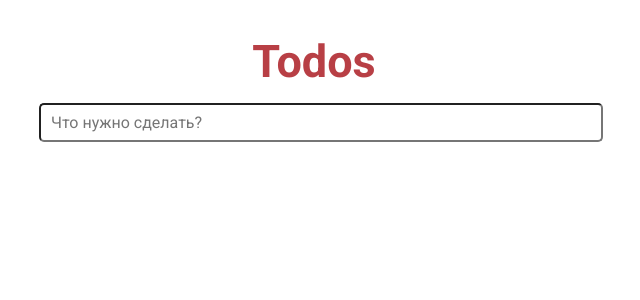
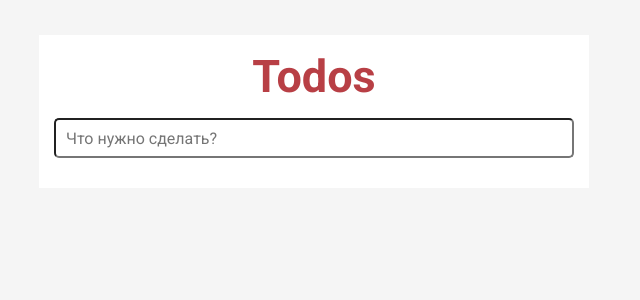
Before and after one commit to Kiraradi/My_ToDo_React, a React (Create React App) app: page / in a window 1280 px wide. Shown: the top 300 px of the page, without its empty margins (326-966 px from the left). Built offline with nearby package versions, Linux system fonts and the light colour scheme.

Commit message:
added add task functionality

```diff
--- a/src/UI/CheckBox/CheckBox.jsx
+++ b/src/UI/CheckBox/CheckBox.jsx
@@ -1,33 +1,49 @@
-import styled, {css} from "styled-components";
+import React from "react";
+
+import styled from "styled-components";
 import checkImg from '../../images/icon-check.png';
 import { COLORS } from "../../constants";
 
-const StyledCheckBox = styled.input`
-    display: none;
+const CheckBox = (props) => (
+    <StyledCheckBox>
+      <label>
+        <input type="checkbox" checked={props.active} onChange={props.changeActive} className="checkbox"/>
+      </label>
+    </StyledCheckBox>
+  )
 
-    &:after {
-        content: '';
-        width: 50px;
-        height: 50px;
-        background-color: red;
+export default CheckBox
+
+const StyledCheckBox = styled.div`
+    display: flex;
+    width: 30px;
+    height: 30px;
+
+    .checkbox {
+      width: 30px;
+      height: 30px;
+      border: 2px solid ${COLORS.black};
+      position: relative;
+      appearance: none;
+      cursor: pointer;
+      border-radius: 30px;
     }
-    .active {
-        background-image: url(checkImg);
-        background-position: center;
-        background-repeat: no-repeat;
-        background-size: 15px;
+
+    .checkbox:checked {
+      background-color: ${COLORS.white};
+    }
+
+    .checkbox:checked::before {
+      content: "";
+      display: flex;
+      width: 30px;
+      height: 30px;
+      position: absolute;
+      top: 0;
+      left: 0;
+      background-image: url(${checkImg});
+      background-position: center;
+      background-repeat: no-repeat;
+      background-size: 15px;
     }
 `;
-
-const CheckBox = ({active}) => {
-  return (
-    <StyledCheckBox
-        type="checkbox"
-        onChange={()=> {}}
-        checked={active}
-        className={active && 'active'}
-    />
-  )
-}
-
-export default CheckBox
--- a/src/components/TaskItem/TaskItem.jsx
+++ b/src/components/TaskItem/TaskItem.jsx
@@ -2,23 +2,31 @@ import React from "react";
 import styled from "styled-components";
 
 import { COLORS } from "../../constants";
+import CheckBox from "../../UI/CheckBox/CheckBox";
 
-const StyledTask = styled.li `
+const TaskItem = (props) => {
+  const {task, changeStatusTaskById} = props;
+
+  return (
+    <StyledTaskContainer>
+        <CheckBox
+          active={task.status}
+          changeActive={()=> changeStatusTaskById(task.id)}
+        />
+        {task.text}
+    </StyledTaskContainer>
+  )
+}
+
+export default TaskItem;
+
+const StyledTaskContainer = styled.li `
     display: flex;
+    width: 100%;
+    height: 50px;
     align-items: center;
     justify-content: space-between;
     padding: 0 10px;
     border: 1px solid ${COLORS.grey};
+    border-radius: 5px;
 `
-
-const TaskItem = (props) => {
-    React.useEffect(() => {}, [])
-  return (
-    <StyledTask>
-
-        {props.test}
-    </StyledTask>
-  )
-}
-
-export default TaskItem
--- a/src/components/TasksList/TasksList.jsx
+++ b/src/components/TasksList/TasksList.jsx
@@ -1,9 +1,23 @@
-import React from 'react'
+import styled from "styled-components";
+import TaskItem from "../TaskItem/TaskItem";
 
-const TasksList = ({tasksList}) => {
+const TasksList = (props) => {
   return (
-    <div>ToDoList</div>
+    <TaskListContainer>
+      {props.tasksList.map((task) => {
+        return <TaskItem task={task} changeStatusTaskById={props.changeStatusTaskById}/>
+      })}
+    </TaskListContainer>
   )
 }
 
 export default TasksList
+
+const TaskListContainer = styled.ul `
+  display: flex;
+  width: 100%;
+  flex-direction: column;
+  align-items: center;
+  justify-content: center;
+  gap: 10px;
+`
--- a/src/components/ToDo/ToDo.jsx
+++ b/src/components/ToDo/ToDo.jsx
@@ -5,13 +5,45 @@ import TodoForm from "../TodoForm/TodoForm";
 
 import { COLORS } from "../../constants";
 import CheckBox from "../../UI/CheckBox/CheckBox";
+import TasksList from "../TasksList/TasksList";
 
 
-export const StyledToDo = styled.div`
+const ToDo = () => {
+    const [tasksList, setTasksList] = useState([]);
+
+    const addTaskInList = (newTask) => {
+        setTasksList([...tasksList, newTask])
+    }
+
+    const changeStatusTaskById = (id) => {
+        const newTasksList = tasksList.map(task => {
+            if (task.id === id ) task.status = !task.status
+            return task;
+        })
+
+        setTasksList(newTasksList)
+    }
+
+    return (
+        <StyledToDo>
+            <h1 className="title">Todos</h1>
+            <TodoForm addTaskInList={addTaskInList}/>
+            <TasksList tasksList={tasksList} changeStatusTaskById={changeStatusTaskById}/>
+        </StyledToDo>
+    )
+}
+
+export default ToDo
+
+
+const StyledToDo = styled.div`
     display: flex;
     flex-direction: column;
     gap: 15px;
     margin-top: 35px;
+    width: 100%;
+    padding: 15px;
+    background-color: ${COLORS.white};
     max-width: 550px;
     margin-left: auto;
     margin-right: auto;
@@ -21,30 +53,3 @@ export const StyledToDo = styled.div`
         color: ${COLORS.red};
     }
 `
-const StyledTitle = styled.h1 `
-    font-size: 45px;
-    color: ${COLORS.red};
-`
-const ToDo = () => {
-    const [tasksList, setTasksList] = useState([]);
-
-    const addTaskInList = (newTask) => {
-        setTasksList([...tasksList, newTask])
-    }
-
-    return (
-        <StyledToDo>
-            {/* <StyledTitle>Todos</StyledTitle> */}
-            <h1 className="title">Todos</h1>
-
-            <CheckBox active={true}/>
-            <TodoForm addTaskInList={addTaskInList}/>
-            {tasksList.map((task, index) => {
-                console.log(task)
-                return <div key={index} >{task.text}</div>
-            })}
-        </StyledToDo>
-    )
-}
-
-export default ToDo
--- a/src/components/TodoForm/TodoForm.jsx
+++ b/src/components/TodoForm/TodoForm.jsx
@@ -2,17 +2,7 @@ import { useRef } from "react";
 import styled from "styled-components";
 
 import { createNewTask } from "../../services";
-
-const StyledForm = styled.form`
-    width: 100%;
-`
-
-const StyledInput = styled.input`
-    width: 100%;
-    height: 35px;
-    padding-left: 10px;
-    border-radius: 5px;
-`
+import { COLORS } from "../../constants";
 
 const TodoForm = ({ addTaskInList }) => {
     const inputRef = useRef(null);
@@ -31,9 +21,26 @@ const TodoForm = ({ addTaskInList }) => {
 
     return (
         <StyledForm onSubmit={handleAddTaskInlist}>
-            <StyledInput ref={inputRef} placeholder="Что нужно сделать?" />
+            <input ref={inputRef} className='input' placeholder="Что нужно сделать?"/>
         </StyledForm>
     )
 }
 
 export default TodoForm
+
+const StyledForm = styled.form`
+    width: 100%;
+
+    .input {
+        width: 100%;
+        height: 40px;
+        padding-left: 10px;
+        border-radius: 5px;
+    }
+
+    .input:focus {
+        outline: none;
+        border: 3px solid ${COLORS.red};
+    }
+
+`
--- a/src/constants.js
+++ b/src/constants.js
@@ -1,5 +1,6 @@
 export const COLORS = {
     red: '#b83f45',
     grey: '#302f2f',
-    black: '#000000'
+    black: '#000000',
+    white: '#ffffff',
 }
--- a/src/index.css
+++ b/src/index.css
@@ -3,4 +3,14 @@
   padding: 0;
   font-size: 16px;
   font-family: "Roboto", sans-serif;
+  box-sizing: border-box;
+  list-style-type: none;
 }
+
+.App {
+  background-color: #f5f5f5;
+  width: 100vw;
+  height: 100vh;
+  display: flex;
+  flex-direction: column;
+}
--- a/src/services.js
+++ b/src/services.js
@@ -7,7 +7,7 @@ export const createNewTask = (text) => {
         id: getId(),
         text: text,
         creationTime: new Date().getTime(),
-        isTaskCompleted: false,
+        status: false,
     }
 
     return newTask;
```
Also changed, not shown: src/images/close_image.svg (added).
